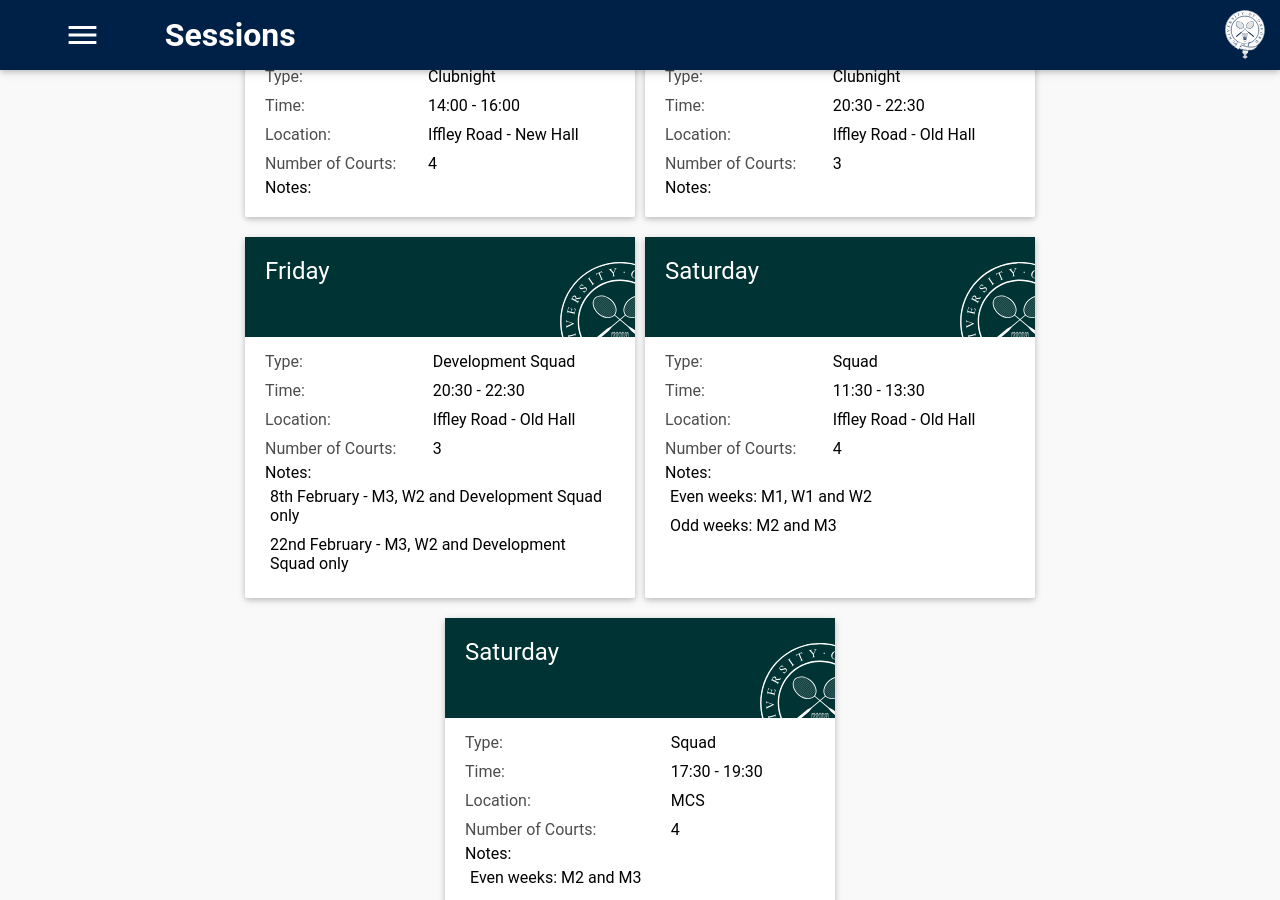
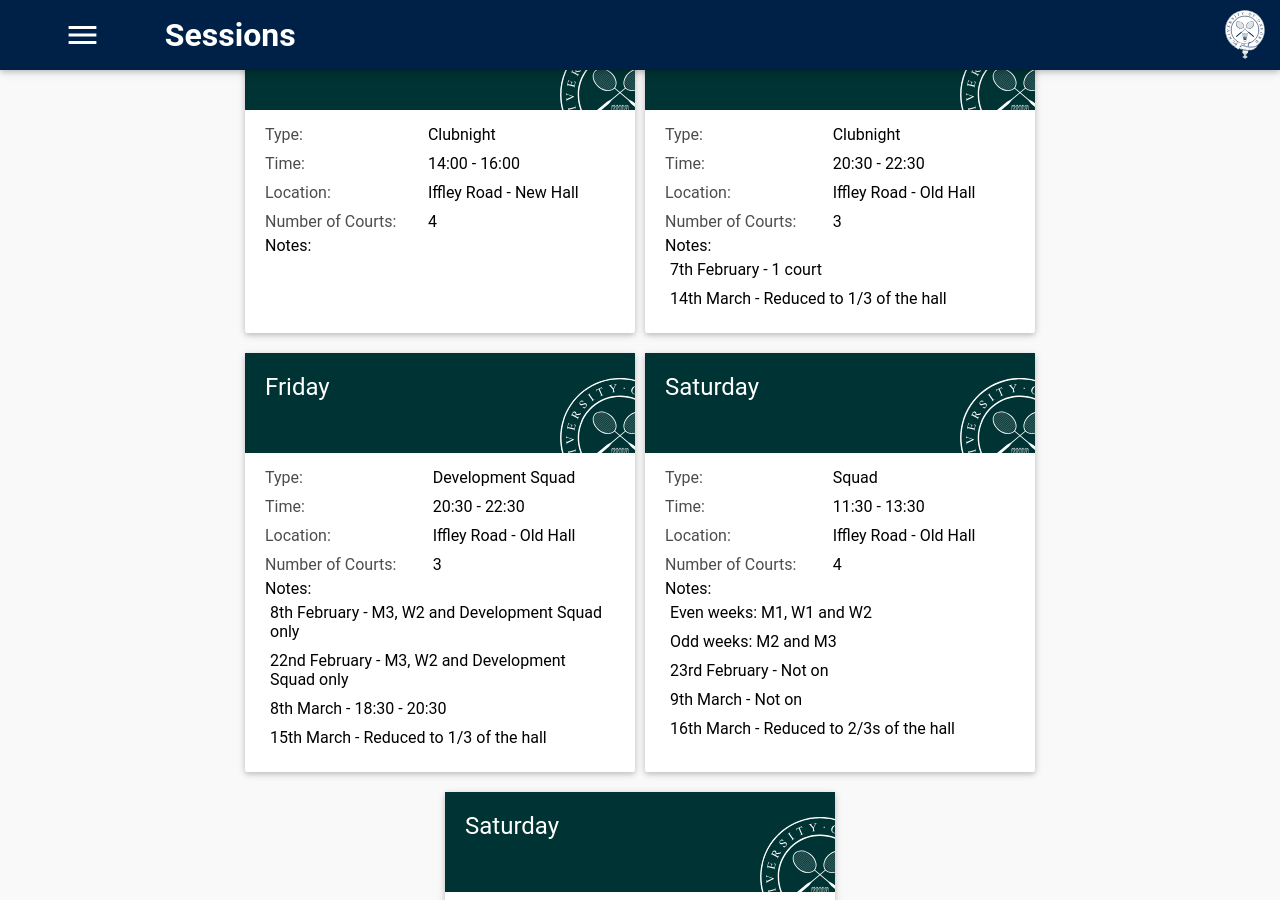
Before and after one commit to OUBaC/OUBaC.github.io, a Jekyll site: the page built from sessions.html, in a window 1280 px wide and 900 px high, scrolled down 1358 px. Built offline with Jekyll 4.4.1, drawn with Linux system fonts in a browser that asks for light colours; some of the changed text lies outside the part shown.

Commit message:
Updated the sessions.

```diff
--- a/sessions.html
+++ b/sessions.html
@@ -14,6 +14,8 @@ sessions:
   - Clubnight
   exceptions:
   - "6th January - 14:30-16:30"
+  - "3rd February - Not on"
+  - "10th March - Reduced to 2/3s of the hall"
 - day: Monday
   time: "14:00 - 16:00"
   numberOfCourts: "4"
@@ -80,6 +82,8 @@ sessions:
   participants:
   - Clubnight
   exceptions:
+  - "7th February - 1 court"
+  - "14th March - Reduced to 1/3 of the hall"
 - day: Friday
   time: "20:30 - 22:30"
   numberOfCourts: "3"
@@ -94,6 +98,8 @@ sessions:
   exceptions:
   - "8th February - M3, W2 and Development Squad only"
   - "22nd February - M3, W2 and Development Squad only"
+  - "8th March - 18:30 - 20:30"
+  - "15th March - Reduced to 1/3 of the hall"
 - day: Saturday
   time: "11:30 - 13:30"
   numberOfCourts: "4"
@@ -108,6 +114,9 @@ sessions:
   exceptions:
   - "Even weeks: M1, W1 and W2"
   - "Odd weeks: M2 and M3"
+  - "23rd February - Not on"
+  - "9th March - Not on"
+  - "16th March - Reduced to 2/3s of the hall"
 - day: Saturday
   time: "17:30 - 19:30"
   numberOfCourts: "4"
```
